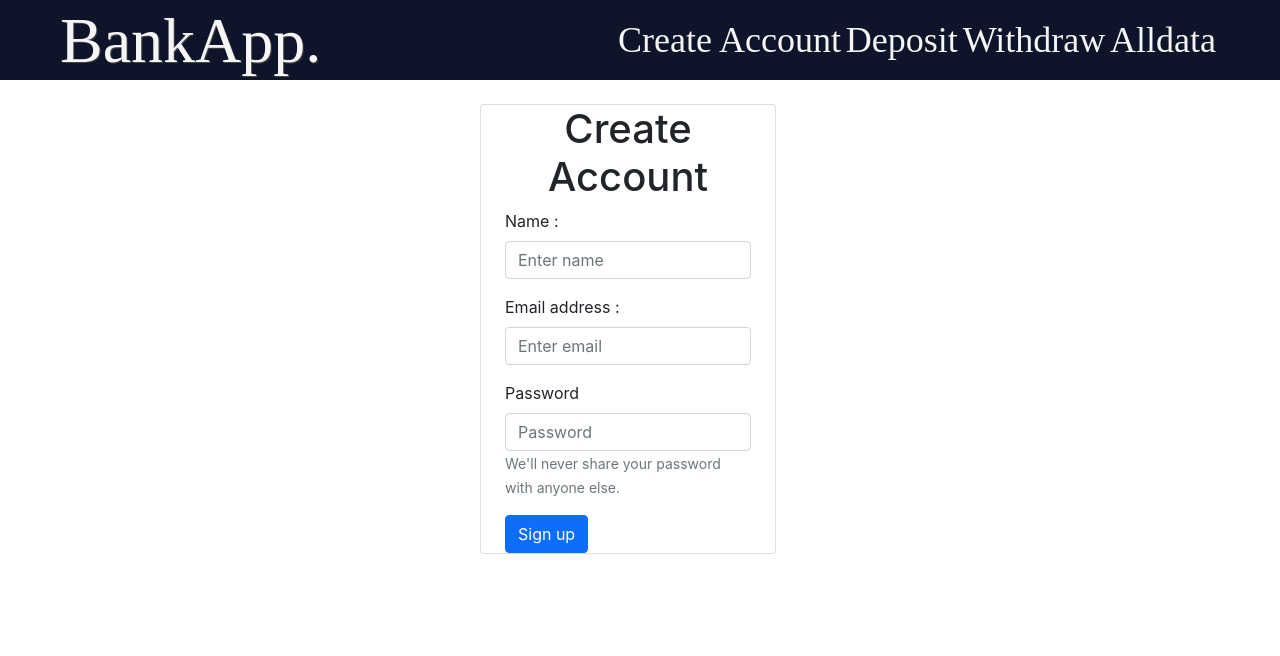
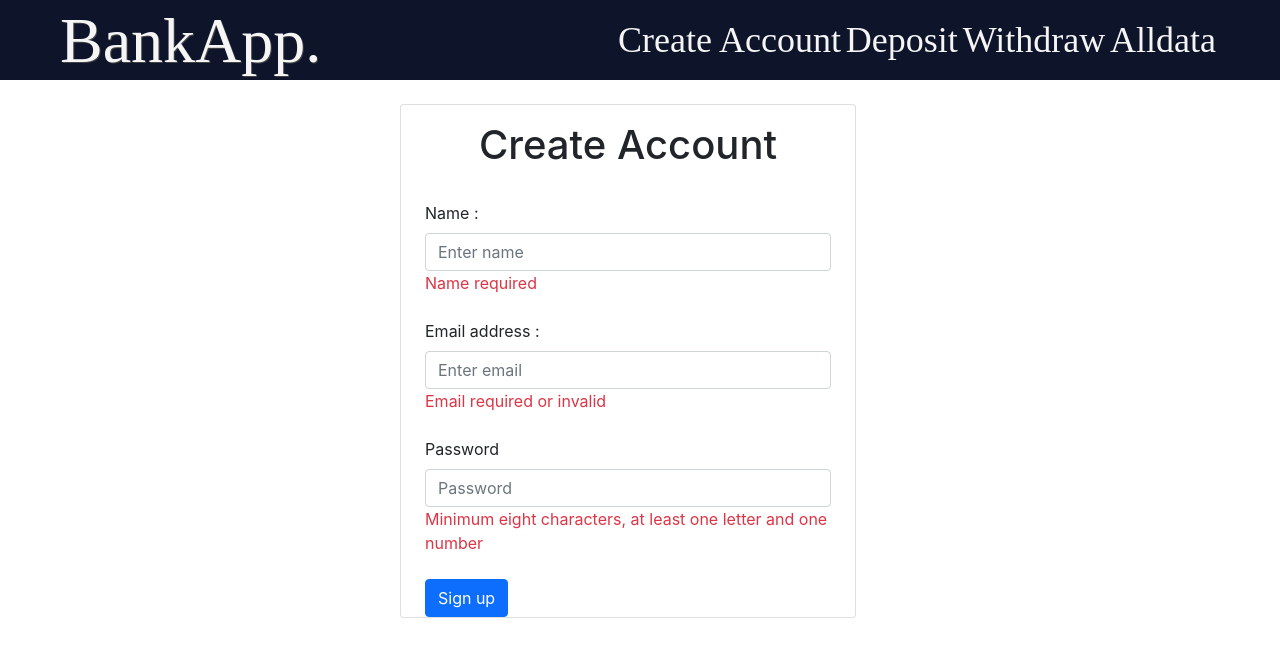
Before and after one commit to melanierolo/banking-app, a React (Create React App) app: page /#/createaccount in a window 1280 px wide. Shown: the top 656 px of the page. Built offline with nearby package versions, Linux system fonts and the light colour scheme; a web font is replaced by a local one.

Commit message:
added a validations for my form-CreateAccount

```diff
--- a/package.json
+++ b/package.json
@@ -3,10 +3,15 @@
   "version": "0.1.0",
   "private": true,
   "dependencies": {
+    "@fortawesome/fontawesome-svg-core": "^1.3.0",
+    "@fortawesome/free-regular-svg-icons": "^6.0.0",
+    "@fortawesome/free-solid-svg-icons": "^6.0.0",
+    "@fortawesome/react-fontawesome": "^0.1.17",
     "@popperjs/core": "^2.11.2",
     "@testing-library/jest-dom": "^5.16.2",
     "@testing-library/react": "^12.1.3",
     "@testing-library/user-event": "^13.5.0",
+    "babel-plugin-macros": "^3.1.0",
     "bootstrap": "^5.1.3",
     "react": "^17.0.2",
     "react-bootstrap": "^2.1.2",
--- a/src/views/createaccount.jsx
+++ b/src/views/createaccount.jsx
@@ -8,15 +8,20 @@ import { UserContext } from "../context/context";
 function CreateAccount() {
   const [status, setStatus] = useState("");
   const [show, setShow] = useState(true);
+
   const [name, setName] = useState("");
   const [email, setEmail] = useState("");
   const [password, setPassword] = useState("");
+
   const ctx = useContext(UserContext);
+  const emailRegex =
+    /^[a-zA-Z0-9.!#$%&'*+/=?^_`{|}~-]+@[a-zA-Z0-9-]+(?:\.[a-zA-Z0-9-]+)*$/;
+  const passwordRegex = /^(?=.*[A-Za-z])(?=.*\d)[A-Za-z\d]{8,}$/;
 
   function validate(field, label) {
     if (!field) {
       setStatus("Error: " + label);
-      setTimeout(() => setStatus(""), 3000);
+      setTimeout(() => setStatus(""), 5000);
       return false;
     }
     return true;
@@ -42,12 +47,12 @@ function CreateAccount() {
     <>
       <Container className="p-4 container d-flex justify-content center align-items-center">
         <Row className="m-auto">
-          <Card style={{ width: "20rem" }} className="row" status={status}>
+          <Card style={{ width: "30rem" }} className="row" status={status}>
             {show ? (
               <Form>
-                <div className="text-center w-100">
+                <Card.Title className="text-center w-100 p-3">
                   <h1>Create Account</h1>
-                </div>
+                </Card.Title>
                 <Form.Group className="mb-3" controlId="formBasicName">
                   <Form.Label>Name :</Form.Label>
                   <Form.Control
@@ -56,6 +61,11 @@ function CreateAccount() {
                     value={name}
                     onChange={(e) => setName(e.currentTarget.value)}
                   />
+                  {name === "" && (
+                    <Form.Label className="text-danger">
+                      Name required
+                    </Form.Label>
+                  )}
                 </Form.Group>
 
                 <Form.Group className="mb-3" controlId="formBasicEmail">
@@ -66,6 +76,11 @@ function CreateAccount() {
                     value={email}
                     onChange={(e) => setEmail(e.currentTarget.value)}
                   />
+                  {emailRegex.test(email) === false && (
+                    <Form.Label className="text-danger">
+                      Email required or invalid
+                    </Form.Label>
+                  )}
                 </Form.Group>
 
                 <Form.Group className="mb-3" controlId="formBasicPassword">
@@ -76,9 +91,12 @@ function CreateAccount() {
                     value={password}
                     onChange={(e) => setPassword(e.currentTarget.value)}
                   />
-                  <Form.Text className="text-muted">
-                    We'll never share your password with anyone else.
-                  </Form.Text>
+                  {passwordRegex.test(password) === false && (
+                    <Form.Label className="text-danger">
+                      Minimum eight characters, at least one letter and one
+                      number
+                    </Form.Label>
+                  )}
                 </Form.Group>
                 <Button
                   className="text-center"
@@ -91,7 +109,8 @@ function CreateAccount() {
               </Form>
             ) : (
               <>
-                <h5>Success</h5>
+                <Container className="text-center w-100 p-3">
+                  <h1>You have signed up successfully</h1>
                   <button
                     type="submit"
                     className="btn btn-light"
@@ -99,6 +118,7 @@ function CreateAccount() {
                   >
                     Add another account
                   </button>
+                </Container>
               </>
             )}
           </Card>
```
Also changed, not shown: 1 other file (tests, documents, lock files or other folders). Lines whose indentation alone changed are shown as unchanged.
